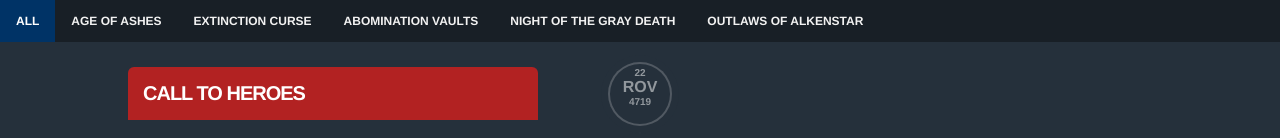
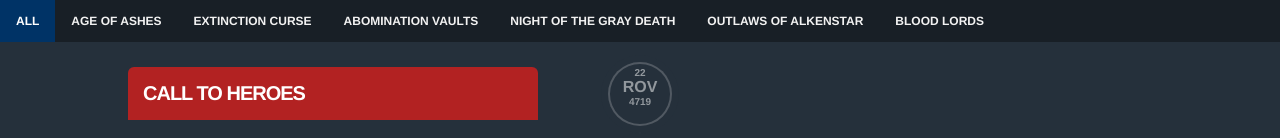
Before and after one commit to piper93/pathfinder-timeline, a plain HTML site: page index.html in a window 1280 px wide. Shown: the top 138 px of the page. Drawn offline with Linux system fonts and the light colour scheme.

Commit message:
Update index.html

```diff
--- a/index.html
+++ b/index.html
@@ -16,6 +16,7 @@
   <button onclick='updatePage("av")' class="av-link">Abomination Vaults</button>
   <button onclick='updatePage("notgd")' class="notgd-link">Night of the Gray Death</button>
   <button onclick='updatePage("ooa")' class="ooa-link">Outlaws of Alkenstar</button>
+  <button onclick='updatePage("bl")' class="bl-link">Blood Lords</button>
   <button href="javascript:void(0);" class="icon" onclick="topNav()">
     <i class="fa fa-bars"></i>
   </button>
```
